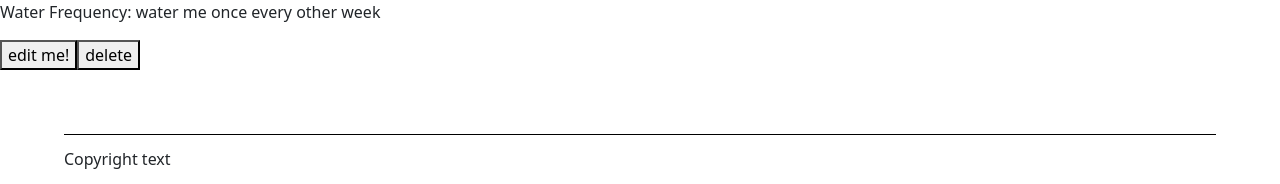
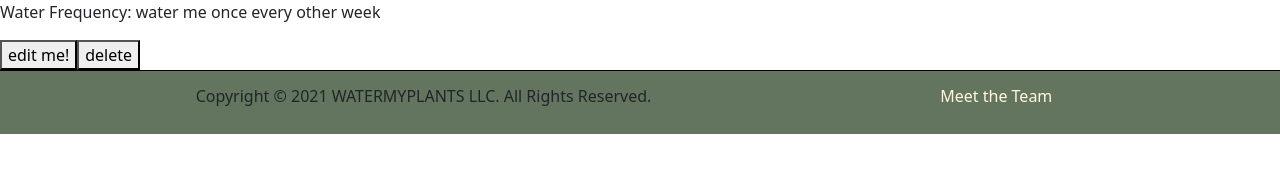
Before and after one commit to Build-Week-Water-My-Plants-8/front-end, a React (Create React App) app in the folder water-my-plants/: page /plants in a window 1280 px wide. Shown: the part 1268-1452 px from the top of the page. After the commit the page ends 1338 px from the top, so only its background shows below. Built offline with nearby package versions, Linux system fonts and the light colour scheme.

Commit message:
Installed Axios and styled footer fixed to bottom

```diff
--- a/water-my-plants/package.json
+++ b/water-my-plants/package.json
@@ -6,6 +6,7 @@
     "@testing-library/jest-dom": "^5.16.1",
     "@testing-library/react": "^12.1.2",
     "@testing-library/user-event": "^13.5.0",
+    "axios": "^0.24.0",
     "bootstrap": "^5.1.3",
     "react": "^17.0.2",
     "react-dom": "^17.0.2",
--- a/water-my-plants/src/App.css
+++ b/water-my-plants/src/App.css
@@ -159,9 +159,17 @@ input {
 /* footer styles */
 footer {
   border-top: 1px solid black;
-  margin: 5% 5% 0 5%;
+  display: flex;
+  justify-content: space-around;
+  background-color: #64755F;
+  height: 4rem;
+  padding: 1% 4% 0 4%;
+  position: fixed;
+  width: 100%;
 }
 
-footer p {
-  margin-top: 1%;
+footer a {
+  margin-right: 2rem;
+  text-decoration: none;
+  color: #FFF8E1;
 }
--- a/water-my-plants/src/components/Footer.js
+++ b/water-my-plants/src/components/Footer.js
@@ -2,11 +2,13 @@ import React from 'react';
 
 export default function Footer() {
   return (
-    <footer>
-      <p>Copyright text</p>
-      {
-        // Potential contact section with email, phone, etc. ???
-      }
+    <footer className='footer-container'>
+      <div className='copyright'>
+        <p>Copyright © 2021 WATERMYPLANTS LLC. All Rights Reserved.</p>
+      </div>
+      <div className='about-link'>
+        <a href='/about'>Meet the Team</a>
+      </div>
     </footer>
   )
 }
```
Also changed, not shown: 1 other file (tests, documents, lock files or other folders).
